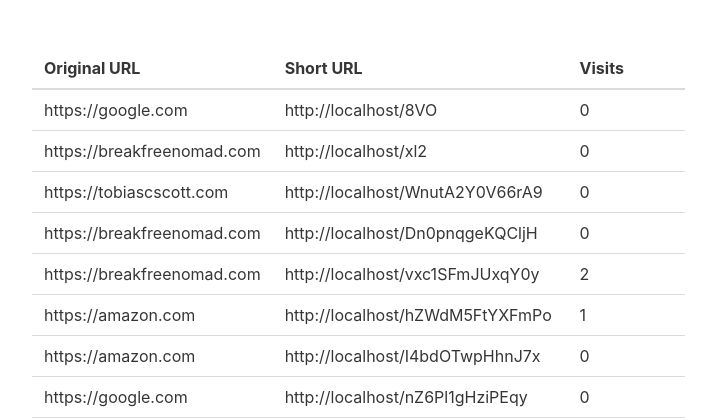
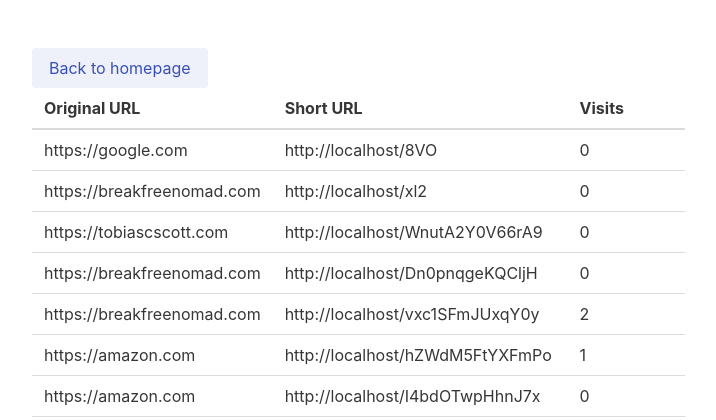
Before and after one commit to TobiasCodes12/Flask_Url_Shortener, a Flask app: template url_shortener/templates/stats.html in a window 1280 px wide. Shown: the top 420 px of the page, without its empty margins (32-748 px from the left). Run offline with Flask 2, Linux system fonts and the light colour scheme; data comes from the database, SQL or seed files in the repository; both versions use the stored data as it was after the commit; the template is opened without the code that fills it: values that come from a table or form of the project are taken from there, most other values are stand-ins (such as "Sample title", 1, 10 or a date in 2020); some libraries are stand-ins or nearby versions.

Commit message:
Add Back to homepage button

```diff
--- a/url_shortener/templates/stats.html
+++ b/url_shortener/templates/stats.html
@@ -12,6 +12,7 @@
 <body>
     <section class="section">
         <div class="container">
+             <a type="submit" class="button is-link is-light" href="{{ url_for('short.index') }}">Back to homepage</a>
 
             <table class="table">
                 <thead>
```
Also changed, not shown: url_shortener/db.sqlite3.
